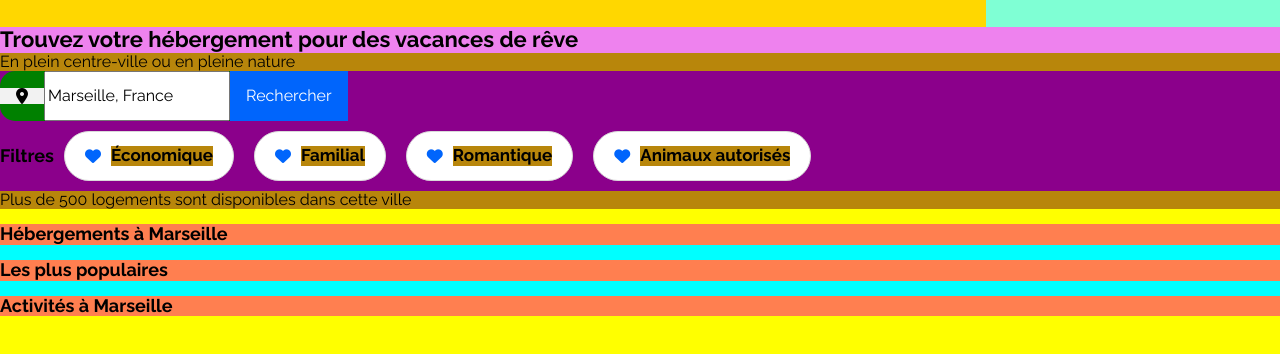
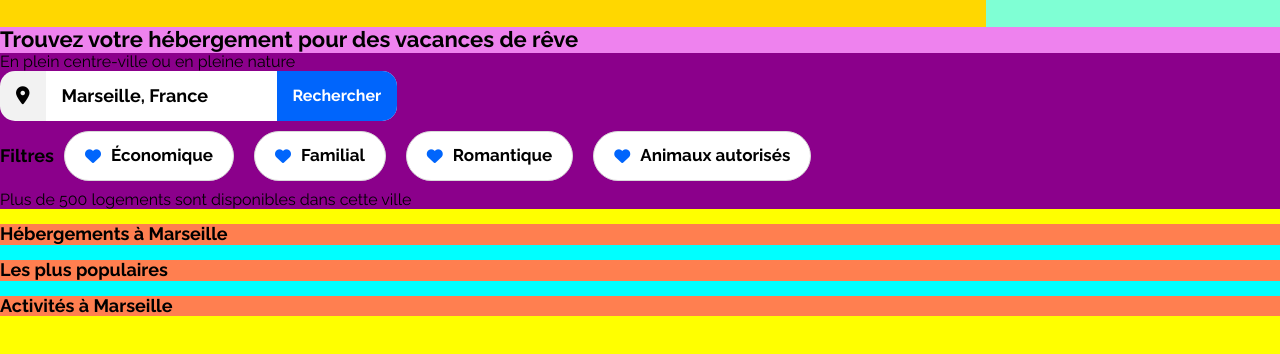
Before and after one commit to mehdiSuperDev/Booki, a plain HTML site: page index.html in a window 1280 px wide. Shown: the part 54-408 px from the top of the page. Drawn offline with nearby package versions, Linux system fonts and the light colour scheme.

Commit message:
building search bar 80% ok

```diff
--- a/css/style.css
+++ b/css/style.css
@@ -44,7 +44,7 @@ p {
 
 p {
     /* debug */
-    background-color: darkgoldenrod;
+    /* background-color: darkgoldenrod; */
 }
 
 a {
@@ -145,28 +145,41 @@ header {
     background-color: darkmagenta;
 }
 
-
 form {
     display: flex;
+    /* align-items: stretch; */
     flex-direction: row;
     height: 50px;
+    /* border-style: solid; */
+    border-radius: 15px;
     width: fit-content;
-    border-radius: 15px;
+    background-color: #F2F2F2;
+    font-size: 18px;
+    font-weight: bold;
+}
 
-    /* debug */
-    background-color: green;
+form > * {
+    font-weight: inherit;
 }
 
 .searchIcon {
-    background-color: #F2F2F2;
     align-self: center;
-    padding: 0px 16px 0px 16px;
+    padding-left: 16px;
+    padding-right: 16px;
+}
+
+input[type="search"] {
+    padding-left: 16px;
+    border: 0px;
 }
 
 .searchButton {
     background-color: #0065FC;
     color: white;
     padding: 0px 16px 0px 16px;
+    /* FIXME: Pas une meilleur version directement sur le container ? */
+    border-top-right-radius: 15px;
+    border-bottom-right-radius: 15px;
     border: none;
 }
 
--- a/index.html
+++ b/index.html
@@ -21,11 +21,11 @@
       <div class="headingFooter">
       <h1>Trouvez votre hébergement pour des vacances de rêve</h1>
       <p>En plein centre-ville ou en pleine nature</p>
-      <div>
+      <div class="formContainer">
         <form method="post" action="placeholder.php">
           <i class="fa-sharp fa-solid fa-location-dot searchIcon"></i>
           <input type="search" value="Marseille, France" placeholder="localisation" name="location" id="location">
-          <input type="submit" value="Rechercher" class="searchButton"/>
+          <button type="button" class="searchButton"><p>Rechercher</p></button>
         </form>
       </div>
       <div class="filterBar">
```
